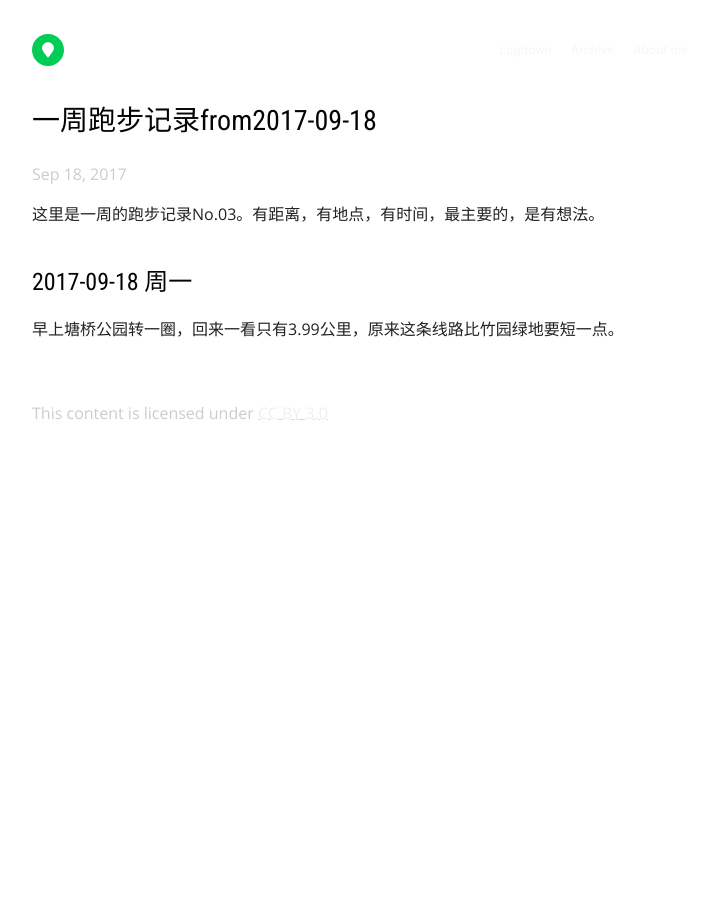
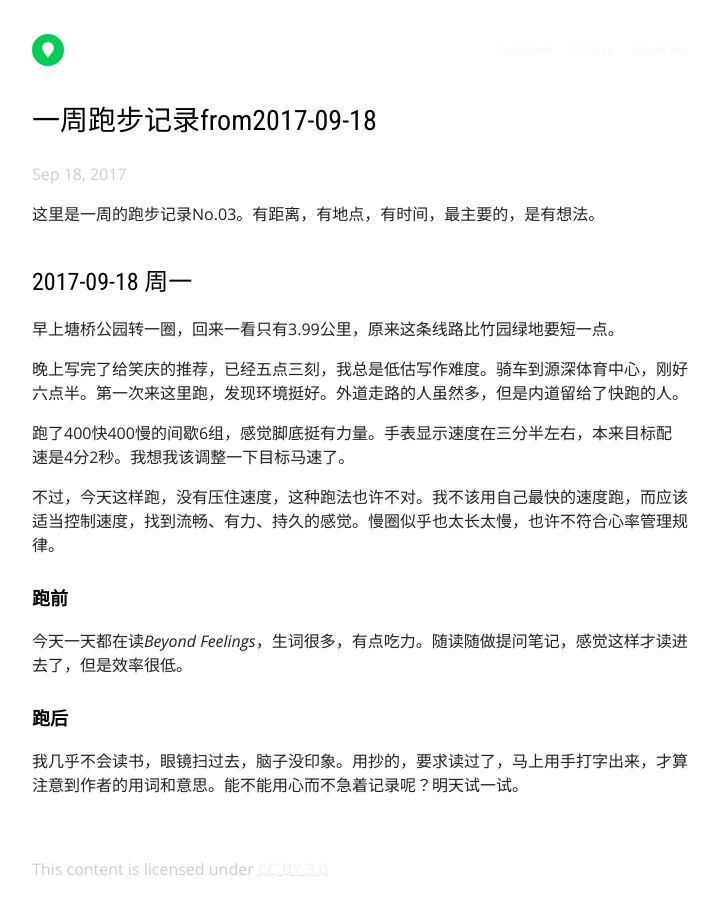
Before and after one commit to John-Qu/John-Qu.github.io, a Jekyll site: the page built from _posts/2017-09-18-一周跑步记录No03.md, in a window 1280 px wide. Shown: the whole page, without its empty margins (280-999 px from the left). Built offline with Jekyll 4.4.1, drawn with Linux system fonts in a browser that asks for light colours.

Commit message:
running diary

```diff
--- a/_posts/2017-09-18-一周跑步记录No03.md
+++ b/_posts/2017-09-18-一周跑步记录No03.md
@@ -10,3 +10,17 @@ categories: running
 ## 2017-09-18 周一
 
 早上塘桥公园转一圈，回来一看只有3.99公里，原来这条线路比竹园绿地要短一点。
+
+晚上写完了给笑庆的推荐，已经五点三刻，我总是低估写作难度。骑车到源深体育中心，刚好六点半。第一次来这里跑，发现环境挺好。外道走路的人虽然多，但是内道留给了快跑的人。
+
+跑了400快400慢的间歇6组，感觉脚底挺有力量。手表显示速度在三分半左右，本来目标配速是4分2秒。我想我该调整一下目标马速了。
+
+不过，今天这样跑，没有压住速度，这种跑法也许不对。我不该用自己最快的速度跑，而应该适当控制速度，找到流畅、有力、持久的感觉。慢圈似乎也太长太慢，也许不符合心率管理规律。
+
+### 跑前
+
+今天一天都在读*Beyond Feelings*，生词很多，有点吃力。随读随做提问笔记，感觉这样才读进去了，但是效率很低。
+
+### 跑后
+
+我几乎不会读书，眼镜扫过去，脑子没印象。用抄的，要求读过了，马上用手打字出来，才算注意到作者的用词和意思。能不能用心而不急着记录呢？明天试一试。
```
Also changed, not shown: other parts of _posts/2017-09-18-一周跑步记录No03.md (+1 -1 lines), _posts/2017-09-18-给大一CS生的推荐书单.md (+1 -1 lines).
